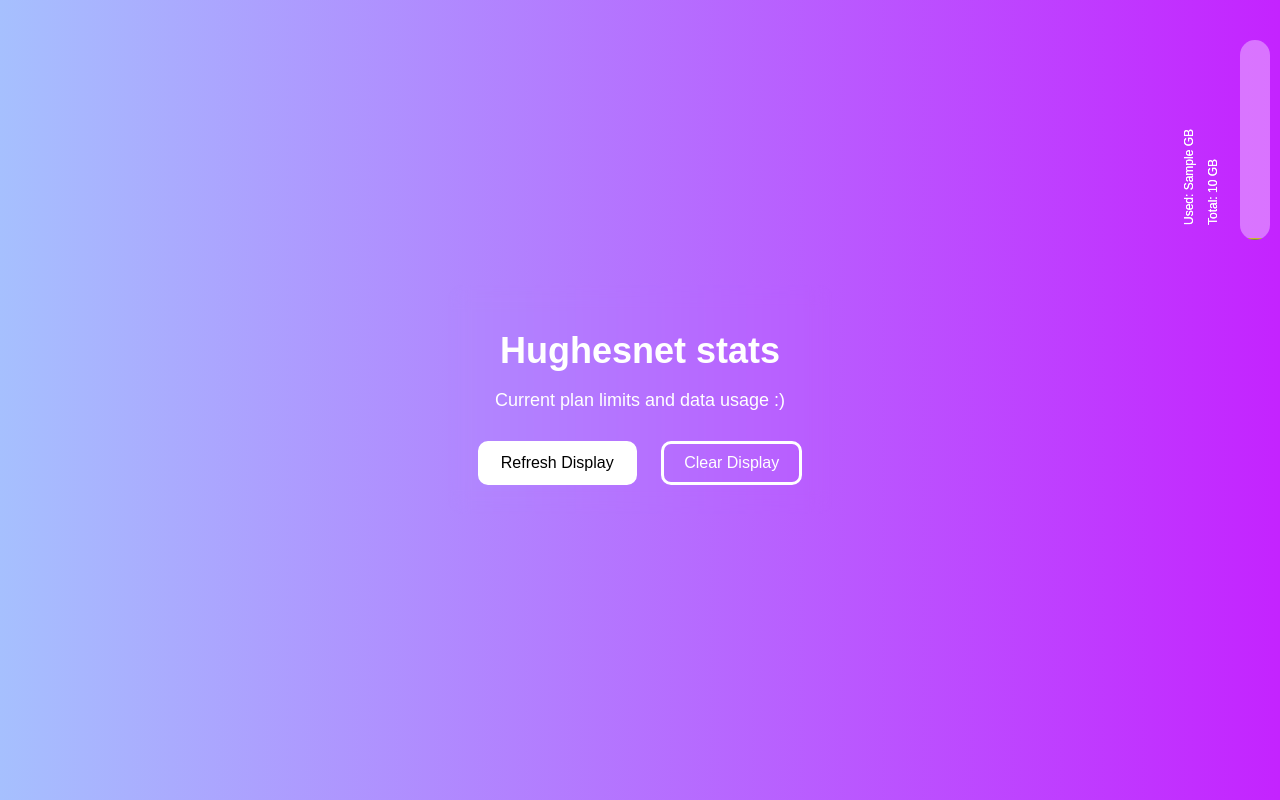
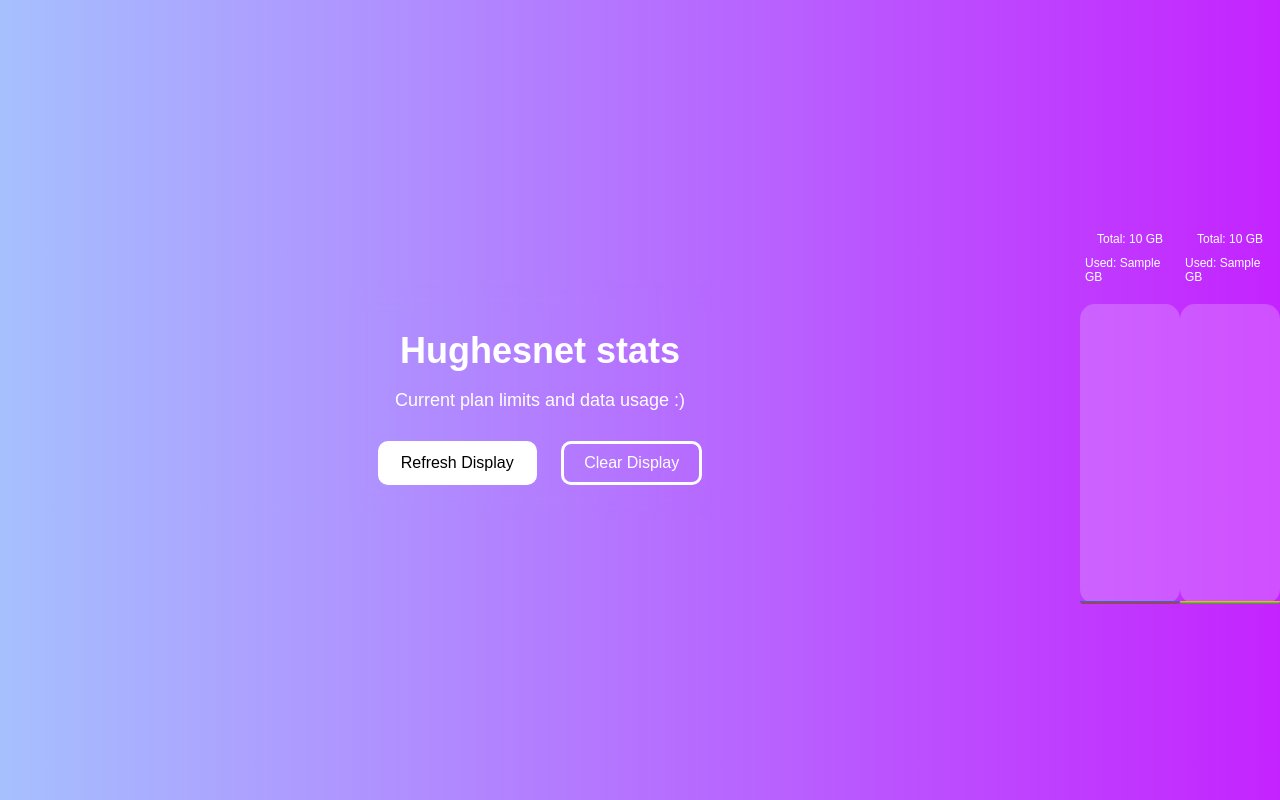
Before and after one commit to TheQuib/Vista, a Python web app: template src/web/templates/home.html in a window 1280 px wide. Run offline with Jinja, Linux system fonts and the light colour scheme; the template is opened without the code that fills it: most values are stand-ins (such as "Sample title", 1, 10 or a date in 2020).

Commit message:
Update styles.css

```diff
--- a/src/web/static/styles.css
+++ b/src/web/static/styles.css
@@ -42,32 +42,27 @@ p {
   }
 
 .progress-bar {
-    height: 200px; /* Adjust height as needed */
-    width: 30px; /* Width for vertical bars */
+    width: 100%;
+    height: 300px; /* Adjust as needed */
     background-color: rgba(255, 255, 255, 0.2);
     border-radius: 15px;
-    margin-left: 15px; /* Space between the bars */
-    overflow: hidden;
     position: relative;
-}
+  }
 
 .progress {
     position: absolute;
-    bottom: 0; /* Start filling from the bottom */
-    left: 0; /* Align to the left */
-    width: 100%; /* Full width of the container */
-    height: 0%; /* Set initial height, will be changed dynamically */
+    bottom: 0;
+    left: 0;
+    width: 100%;
     background: linear-gradient(0deg, #f68084, #a6c0fe);
-    border-radius: 15px 15px 0 0;
-}
+    border-radius: 0 0 15px 15px;
+  }
 
 .progress-container {
     margin-top: 30px;
-    display: flex; /* Align the text and bars horizontally */
-    flex-direction: row; /* Stack them vertically */
-    position: absolute;
-    top: 10px;
-    right: 10px; /* Position the containers at the top-right corner of the page */
+    width: 100px; /* Adjust as needed */
+    display: inline-block;
+    vertical-align: top;
 }
 
 
@@ -80,14 +75,16 @@ p {
 .plan-container {
     display: flex; /* Align the text and bars vertically */
     flex-direction: column; /* Stack them vertically */
-    margin-right: 15px; /* Add some space between each plan */
+    margin-left: 15px; /* Add some space between each plan */
 }
 
 .plan-info {
-    writing-mode: vertical-lr; /* Rotate the text vertically */
-    transform: rotate(180deg); /* Flip the text so it reads top-to-bottom */
-    margin-bottom: 10px; /* Add some space between the text and the bar */
+    display: flex;
+    flex-direction: column;
+    align-items: center;
+    justify-content: space-between;
     font-size: 12px;
+    margin-bottom: 15px;
     color: #fff;
 }
 
```
